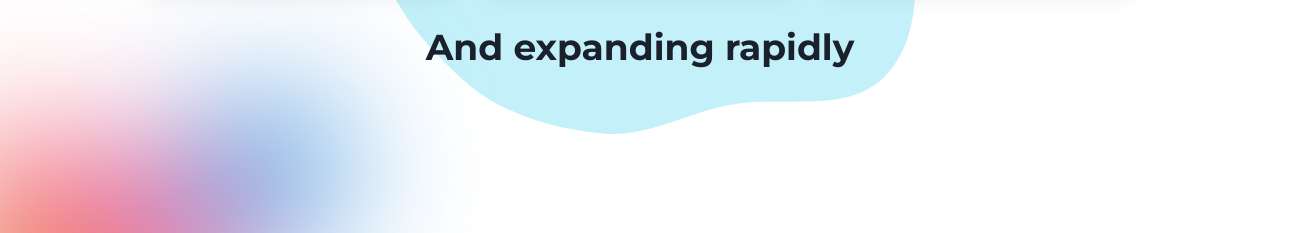
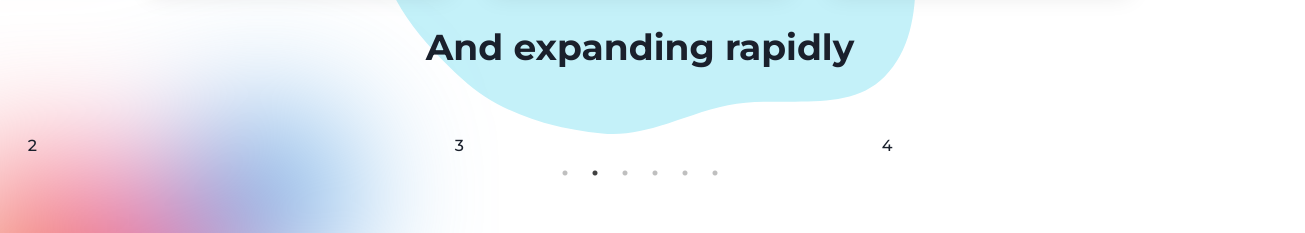
Before and after one commit to pramanikriju/website-nextjs-chakraui, a Next.js app: page / in a window 1280 px wide. Shown: the part 1400-1633 px from the top of the page, 1305 px wide, since content can reach past the window. Built offline with nearby package versions, Linux system fonts and the light colour scheme; a web font is replaced by a local one.

Commit message:
WIP added client slider

```diff
--- /dev/null
+++ b/components/index/clients.tsx
@@ -0,0 +1,40 @@
+import React from "react";
+import Slider from "react-slick";
+import { useBreakpointValue } from "@chakra-ui/react";
+
+export default function Clients() {
+  const variant = useBreakpointValue({ base: 1, md: 3 });
+  var settings = {
+    dots: true,
+    infinite: true,
+    slidesToShow: variant,
+    slidesToScroll: 1,
+    autoplay: true,
+    speed: 4000,
+    autoplaySpeed: 2000,
+    cssEase: "linear",
+    pauseOnHover: true,
+  };
+  return (
+    <Slider {...settings}>
+      <div>
+        <h3>1</h3>
+      </div>
+      <div>
+        <h3>2</h3>
+      </div>
+      <div>
+        <h3>3</h3>
+      </div>
+      <div>
+        <h3>4</h3>
+      </div>
+      <div>
+        <h3>5</h3>
+      </div>
+      <div>
+        <h3>6</h3>
+      </div>
+    </Slider>
+  );
+}
--- a/package.json
+++ b/package.json
@@ -19,7 +19,9 @@
     "react": "17.0.2",
     "react-dom": "17.0.2",
     "react-google-recaptcha": "^2.1.0",
-    "react-icons": "^4.2.0"
+    "react-icons": "^4.2.0",
+    "react-slick": "^0.28.1",
+    "sass": "^1.37.2"
   },
   "devDependencies": {
     "@types/react": "17.0.15",
--- a/pages/_document.tsx
+++ b/pages/_document.tsx
@@ -36,6 +36,17 @@ export default class MyDocument extends Document {
             href="/favicon-16x16.png"
           />
           <link rel="manifest" href="/site.webmanifest" />
+          <link
+            rel="stylesheet"
+            type="text/css"
+            charSet="UTF-8"
+            href="https://cdnjs.cloudflare.com/ajax/libs/slick-carousel/1.6.0/slick.min.css"
+          />
+          <link
+            rel="stylesheet"
+            type="text/css"
+            href="https://cdnjs.cloudflare.com/ajax/libs/slick-carousel/1.6.0/slick-theme.min.css"
+          />
         </Head>
         <body>
           <ColorModeScript initialColorMode={theme.config.initialColorMode} />
--- a/pages/index.tsx
+++ b/pages/index.tsx
@@ -2,6 +2,7 @@ import Hero from "../components/index/hero";
 import Feature from "../components/index/feature";
 import Stats from "../components/index/stats";
 import Contact from "../components/index/contact";
+import Clients from "../components/index/clients";
 
 export default function Home() {
   return (
@@ -10,6 +11,7 @@ export default function Home() {
       <hr />
       <Feature />
       <Stats />
+      <Clients />
       <Contact />
     </div>
   );
```
Also changed, not shown: 1 other file (tests, documents, lock files or other folders).
